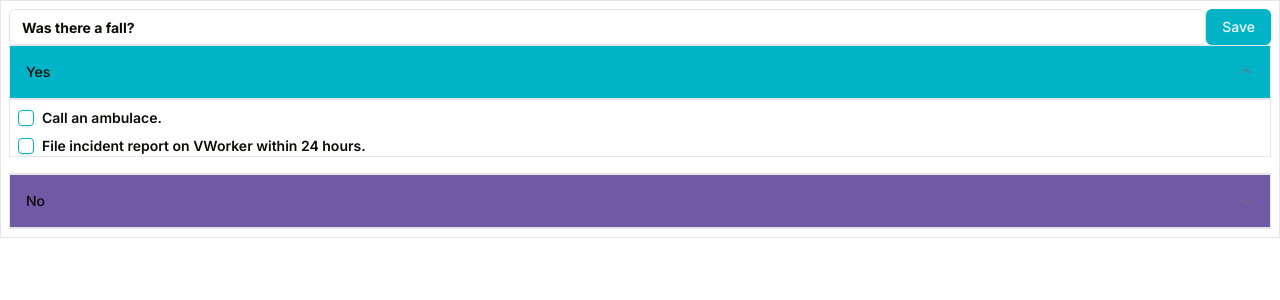
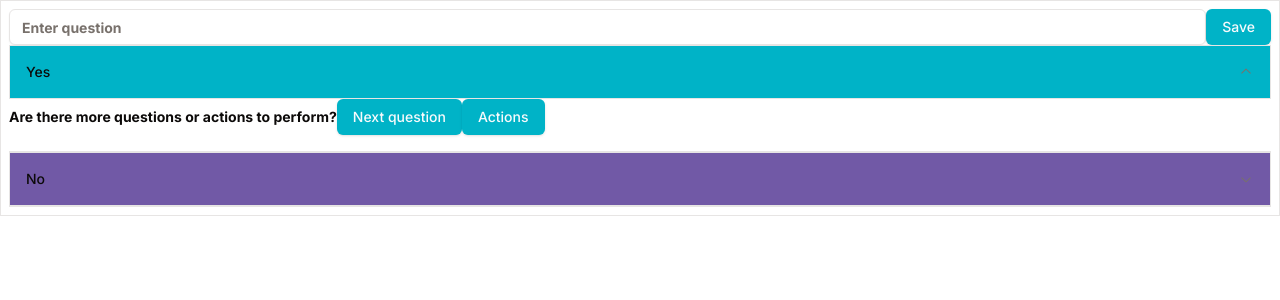
Before and after one commit to efiliba/wizard_maker, a Next.js app: page / in a window 1280 px wide. Both pictures are taken after a click on the button "Yes". Shown: the top 300 px of the page. Built offline with nearby package versions, Linux system fonts and the light colour scheme.

Commit message:
Add nested question type

```diff
--- a/components/index.ts
+++ b/components/index.ts
@@ -1,3 +1,4 @@
 export * from './maker';
+export * from './nextQuestionOrActions';
 export * from './question';
 export * from './wizard';
--- a/components/maker/Maker.tsx
+++ b/components/maker/Maker.tsx
@@ -3,7 +3,7 @@ import { set } from 'lodash';
 
 import { Wizard, WizardStep, Question } from '@/components';
 
-const serverState: WizardStep = {
+let serverState: WizardStep = {
   question: 'Was there a fall?',
   answers: [
     {
@@ -43,30 +43,65 @@ const serverState: WizardStep = {
   ],
 };
 
-const mutateStateAtPath = async (state, path, value) => {
-  "use server";
+serverState = {}; // CHANGE THIS
 
-  console.log("--------------------");
-  console.log("Check if serverState is being mutated correctly", state);
+// serverState = {
+//   question: 'Some question',
+//   answers: [{
+//     question: 'Nested question',
+//   // }, {
+//   //   actions: ['Some action']
+//   }]
+// };
 
-  const buildPath = path.map(p => `answers[${p}]`).join('.')
-  set(state, `${buildPath}.question`, value);
+const mutateQuestionAtPath = async (state: WizardStep, path: number[], question: string) => {
+  const buildPath = path.map(p => `answers[${p}]`).concat('question').join('.');
+  set(state, buildPath, question);
+};
+
+const mutateAnswerAtPath = async (state: WizardStep, path: number[], answer: object) => {
+  const buildPath = path.map(p => `answers[${p}]`).join('.');
+  set(state, buildPath, answer);
 };
 
 export const Maker = () => {
+  const handleNextQuestion = async (path: number[]) => {
+    "use server";
+
+    // await new Promise(resolve => setTimeout(resolve, 500));
+
+    mutateAnswerAtPath(serverState, path, { question: null });
+
+    revalidatePath('/');
+  };
+
+  const handleActions = async (path: number[]) => {
+    "use server";
+
+    console.log('handleActions', path);
+  };
+
   const handleSaveQuestion = (path: number[]) => async (question: string) => {
     "use server";
 
     await new Promise(resolve => setTimeout(resolve, 500));
 
-    mutateStateAtPath(serverState, path, question);
+    mutateQuestionAtPath(serverState, path, question);
 
-    console.log(JSON.stringify(serverState, null, 2));
+    // console.log("--------------------");
+    // console.log('UPDATED', JSON.stringify(serverState, null, 2));
 
     revalidatePath('/');
   };
 
   return (
-    <Wizard className="p-10" step={serverState} onSaveQuestion={handleSaveQuestion} />
+    <Wizard
+      className="p-10"
+      editable
+      step={serverState}
+      onNextQuestion={handleNextQuestion}
+      onActions={handleActions}
+      onSaveQuestion={handleSaveQuestion}
+    />
   );
 };
--- /dev/null
+++ b/components/nextQuestionOrActions/NextQuestionOrActions.tsx
@@ -0,0 +1,22 @@
+"use client";
+
+import { Button } from '@/components/ui';
+
+type Props = {
+  path: number[],
+  onNextQuestion: (path: number[]) => Promise<void>,
+  onActions: (path: number[]) => Promise<void>,
+};
+
+export const NextQuestionOrActions = ({ path, onNextQuestion, onActions }: Props) => {
+  const handleNextQuestion = () => onNextQuestion(path);
+  const handleActions = () => onActions(path);
+
+  return (
+    <div className="font-bold">
+      Are there more questions or actions to perform?
+      <Button text="Next question" onClick={handleNextQuestion} />
+      <Button text="Actions" onClick={handleActions} />
+    </div>
+  );
+};
--- /dev/null
+++ b/components/nextQuestionOrActions/index.ts
@@ -0,0 +1 @@
+export * from './NextQuestionOrActions';
--- a/components/question/EditQuestion.tsx
+++ b/components/question/EditQuestion.tsx
@@ -2,6 +2,7 @@
 
 import { ChangeEvent, useState, useTransition } from 'react';
 import { ReloadIcon } from '@radix-ui/react-icons';
+
 import { Input, Button } from '@/components/ui';
 
 type Props = {
--- a/components/ui/button.tsx
+++ b/components/ui/button.tsx
@@ -37,16 +37,18 @@ const buttonVariants = cva(
 export interface ButtonProps
   extends React.ButtonHTMLAttributes<HTMLButtonElement>,
     VariantProps<typeof buttonVariants> {
-  asChild?: boolean
+  asChild?: boolean;
+  text?: string;
 }
 
 const Button = React.forwardRef<HTMLButtonElement, ButtonProps>(
-  ({ className, variant, size, asChild = false, ...props }, ref) => {
+  ({ className, variant, size, asChild = false, text, ...props }, ref) => {
     const Comp = asChild ? Slot : "button"
     return (
       <Comp
         className={cn(buttonVariants({ variant, size, className }))}
         ref={ref}
+        children={text}
         {...props}
       />
     )
--- a/components/wizard/Wizard.tsx
+++ b/components/wizard/Wizard.tsx
@@ -1,6 +1,6 @@
 import { Accordion, AccordionContent, AccordionItem, AccordionTrigger, Checkbox } from "@/components/ui";
 
-import { Question } from '@/components';
+import { Question, NextQuestionOrActions } from '@/components';
 
 const mapQuestionByIndex = (index: number) => {
   switch (index) {
@@ -9,12 +9,16 @@ const mapQuestionByIndex = (index: number) => {
   }
 };
 
-const addQuestionTextAndStyles = (type: string) => (answer: object, index: number) => ({
-  ...answer,
-  ...mapQuestionByIndex(index),
-});
+const addQuestionTextAndStylesReducer = (type: string) => (paddedAnswers: object[], answer: object, index: number) => {
+  paddedAnswers[index] = {
+    ...paddedAnswers[index],
+    ...answer,
+  };
+  return paddedAnswers;
+};
 
 export type WizardStep = {
+} | {
   actions: string[],
   triggers?: string[],
 } | {
@@ -24,12 +28,15 @@ export type WizardStep = {
 
 type Props = {
   className?: string,
+  editable?: boolean,
   step: WizardStep,
   path?: number[],
+  onNextQuestion: (path: number[]) => Promise<void>,
+  onActions: (path: number[]) => Promise<void>,
   onSaveQuestion: (path: number[]) => (question: string) => Promise<void>,
 };
 
-const Answer = ({ step, path, onSaveQuestion }: Props) => {
+const Answer = ({ editable, step, path, onNextQuestion, onActions, onSaveQuestion }: Props) => {
   if (step.actions) {
     return (
       <ul className="border">
@@ -45,20 +52,48 @@ const Answer = ({ step, path, onSaveQuestion }: Props) => {
     );
   }
 
-  return <Wizard step={step} path={path} onSaveQuestion={onSaveQuestion} />;
+  if (step.question !== undefined) {
+    return <Wizard
+      editable={editable}
+      step={step}
+      path={path}
+      onNextQuestion={onNextQuestion}
+      onActions={onActions}
+      onSaveQuestion={onSaveQuestion}
+    />;
+  }
+
+  return <NextQuestionOrActions path={path} onNextQuestion={onNextQuestion} onActions={onActions} />;
 };
 
-export const Wizard = ({ className, step: { question, answers }, path = [], onSaveQuestion}: Props) =>
+export const Wizard = ({
+  className,
+  editable,
+  step: { question, answers = [] },
+  path = [],
+  onNextQuestion,
+  onActions,
+  onSaveQuestion
+}: Props) =>
   <div className={`p-2 border ${className}`}>
-    <Question editMode question={question} onSave={onSaveQuestion(path)} />
-    <Accordion type="single" collapsible>
+    <Question editMode={editable} question={question} onSave={onSaveQuestion(path)} />
+    <Accordion type={editable ? 'multiple' : 'single'} collapsible={!editable}>
       {answers
-        .map(addQuestionTextAndStyles('boolean'))
+        .reduce(addQuestionTextAndStylesReducer('boolean'), [mapQuestionByIndex(0), mapQuestionByIndex(1)])
         .map((answer, index) =>
           <AccordionItem key={index} value={`item${index}`}>
-            <AccordionTrigger className={`p-4 border ${answer.backgroundColor}`}>{answer.questionText}</AccordionTrigger>
+            <AccordionTrigger className={`p-4 border ${answer.backgroundColor}`}>
+              {answer.questionText}
+            </AccordionTrigger>
             <AccordionContent>
-              <Answer step={answer} path={path.concat(index)} onSaveQuestion={onSaveQuestion} />
+              <Answer
+                editable={editable}
+                step={answer}
+                path={path.concat(index)}
+                onNextQuestion={onNextQuestion}
+                onActions={onActions}
+                onSaveQuestion={onSaveQuestion}
+              />
             </AccordionContent>
           </AccordionItem>
         )
```
Also changed, not shown: .eslintrc.json.
